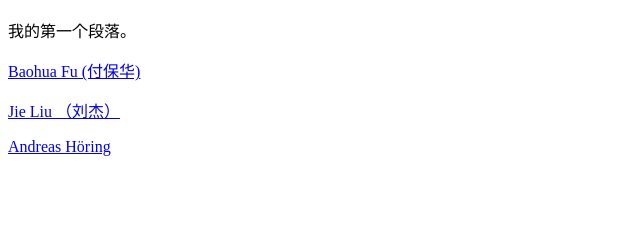
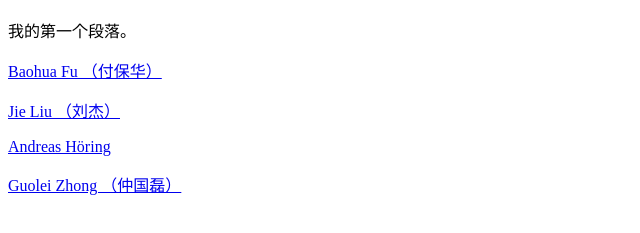
Before and after one commit to shaofengspace/shaofengspace.gihub.io, a plain HTML site: page index.html in a window 1280 px wide. Shown: the part 57-290 px from the top of the page, without its empty margins (0-640 px from the left). Drawn offline with Linux system fonts and the light colour scheme.

Commit message:
Update index.html

```diff
--- a/index.html
+++ b/index.html
@@ -5,11 +5,12 @@
 
 <p>我的第一个段落。</p>
 <p>
-<a href="http://www.math.ac.cn/people/fbh/">Baohua Fu (付保华)</a>
+<a href="http://www.math.ac.cn/people/fbh/">Baohua Fu （付保华）</a>
 </p>
 <a href="http://www.jliumath.com">Jie Liu （刘杰）</a>
 <p>
 <a href="https://math.univ-cotedazur.fr/~hoering/">Andreas Höring</a>
 </p>
+<a href="https://sites.google.com/view/guoleizhongshomepage/home">Guolei Zhong （仲国磊）</a>
 </body>
 </html>
```
